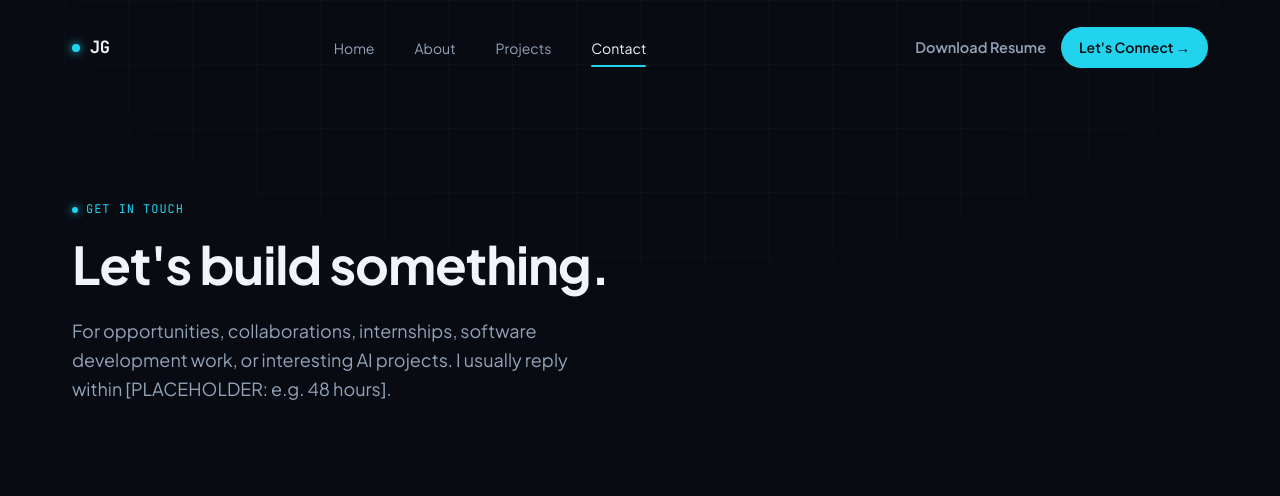
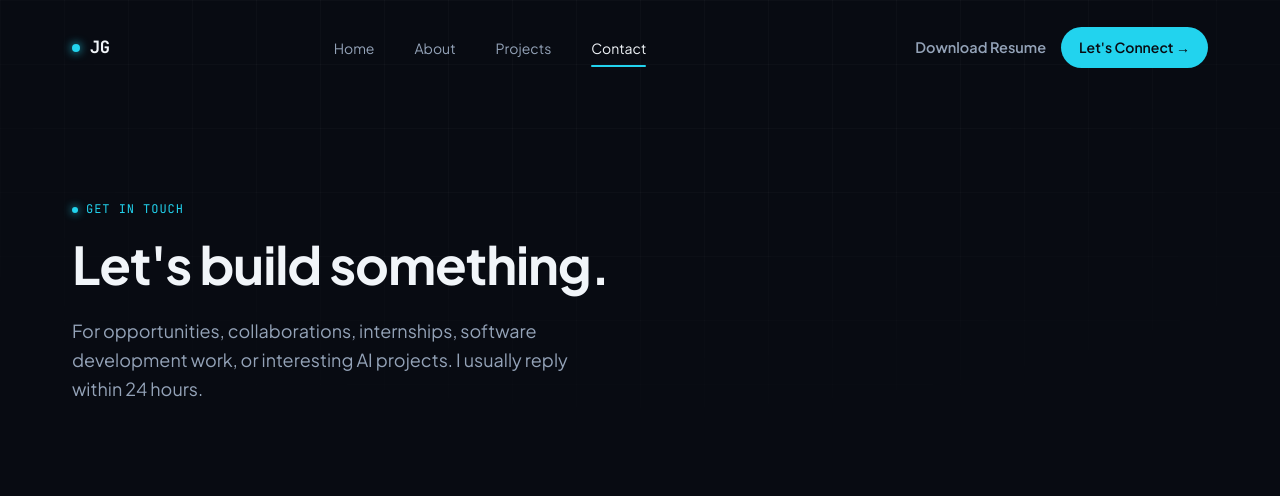
Before and after one commit to jayesh-gour/Portfolio, a plain HTML site: page contact.html in a window 1280 px wide. Shown: the top 496 px of the page. Drawn offline with Linux system fonts and the light colour scheme.

Commit message:
Updated contact and project files

```diff
--- a/contact.html
+++ b/contact.html
@@ -44,7 +44,7 @@
   <div class="container">
     <p class="eyebrow reveal in-view">Get in touch</p>
     <h1 class="reveal in-view" style="font-size: clamp(32px, 4.5vw, 52px);">Let's build something.</h1>
-    <p class="hero-sub reveal in-view">For opportunities, collaborations, internships, software development work, or interesting AI projects. I usually reply within [PLACEHOLDER: e.g. 48 hours].</p>
+    <p class="hero-sub reveal in-view">For opportunities, collaborations, internships, software development work, or interesting AI projects. I usually reply within 24 hours.</p>
   </div>
 </header>
 
```
Also changed, not shown: projects.html (+1 -1 lines).
